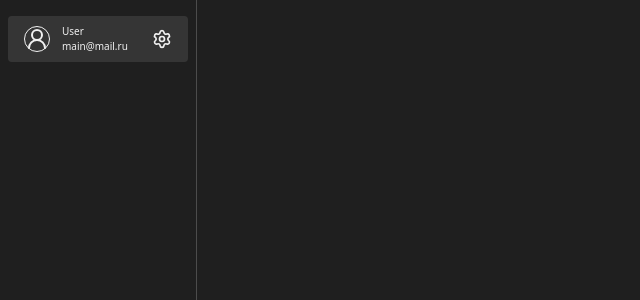
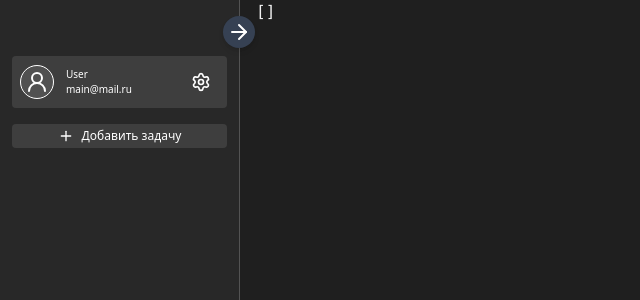
Before and after one commit to YangBang74/manager-task, a Vue app: page /task/1 in a window 1280 px wide. Before the commit this address had no page. Shown: the top 300 px of the page, without its empty margins (0-640 px from the left). Built offline with nearby package versions, Linux system fonts and the light colour scheme.

Commit message:
feat: implement task management functionality with add, remove, and toggle features

```diff
--- a/src/assets/main.css
+++ b/src/assets/main.css
@@ -4,3 +4,14 @@ body {
   background-color: #1f1f1f;
   color: #f1f1f1;
 }
+
+a,
+button {
+  cursor: pointer;
+}
+
+a,
+button,
+svg {
+  transition: 0.2s;
+}
--- a/src/components/VertcialNav.vue
+++ b/src/components/VertcialNav.vue
@@ -1,26 +1,143 @@
 <script setup lang="ts">
-import { Settings, UserRound } from 'lucide-vue-next'
+import { ArrowRight, Settings, UserRound, CheckCircle, Circle, Plus, X } from 'lucide-vue-next'
+import { ref, computed } from 'vue'
+import { useRouter } from 'vue-router'
+import { useTaskStore } from '@/stores/tasks'
+
+const router = useRouter()
+const store = useTaskStore()
+
+const menuIsActive = ref(true)
+const menuWidth = computed(() => (menuIsActive.value ? 'w-60' : 'w-19'))
+
+const showInput = ref(false)
+const newTaskTitle = ref('')
+
+function addTask() {
+  if (!newTaskTitle.value.trim()) return
+  store.addTask(newTaskTitle.value.trim())
+  newTaskTitle.value = ''
+  showInput.value = false
+}
+
+function goToTask(taskId: number) {
+  router.push(`/task/${taskId}`)
+}
 </script>
 
 <template>
-  <aside class="relative top-0 left-0 h-screen border-r border-white/20">
-    <div class="flex flex-col items-start space-y-2 py-4 px-2">
-      <div
-        class="flex items-center justify-between w-45 gap-3 bg-white/10 pl-4 pr-4 py-2 rounded-sm"
+  <aside
+    class="relative top-0 left-0 h-screen border-r border-white/20 transition-all duration-300 bg-white/4 text-white"
+    :class="menuWidth"
   >
-        <div class="flex gap-3 items-center">
-          <button type="button" class="border rounded-full">
+    <!-- Toggle button -->
+    <button
+      type="button"
+      class="bg-gray-700 p-1 rounded-full absolute -right-4 top-4 z-10 shadow-md"
+      @click="menuIsActive = !menuIsActive"
+    >
+      <ArrowRight
+        :class="menuIsActive ? 'rotate-0' : 'rotate-180'"
+        class="transition-transform duration-300"
+      />
+    </button>
+
+    <div class="flex flex-col items-start py-4 px-3 space-y-4 mt-10">
+      <!-- User block -->
+      <div class="flex items-center justify-between gap-3 w-full bg-white/10 px-2 py-2 rounded-sm">
+        <div class="flex gap-3 items-center w-full">
+          <button type="button" class="border rounded-full p-1 bg-white/10">
             <UserRound />
           </button>
-          <div class="flex flex-col gap-0 text-[0.625rem]">
+          <Transition name="fade">
+            <div v-if="menuIsActive" class="flex flex-col gap-0 text-[0.625rem]">
               <span>User</span>
               <span>main@mail.ru</span>
             </div>
+          </Transition>
         </div>
-        <button type="button">
+        <Transition name="fade">
+          <button type="button" class="hover:bg-white/20 p-2 rounded-xl" v-if="menuIsActive">
             <Settings :size="20" />
           </button>
+        </Transition>
+      </div>
+
+      <!-- Add task button -->
+      <button
+        type="button"
+        class="flex items-center gap-2 bg-white/10 text-xs hover:bg-white/20 px-2 py-1 rounded transition w-full justify-center"
+        @click="showInput = !showInput"
+      >
+        <Plus :size="16" />
+        <Transition name="fade">
+          <span v-if="menuIsActive" class="whitespace-nowrap">Добавить задачу</span>
+        </Transition>
+      </button>
+
+      <!-- Task input -->
+      <Transition name="fade">
+        <input
+          v-if="showInput && menuIsActive"
+          v-model="newTaskTitle"
+          @keyup.enter="addTask"
+          type="text"
+          class="w-full bg-white/10 px-2 py-1 rounded text-sm outline-none"
+          placeholder="Название задачи"
+        />
+      </Transition>
+
+      <!-- Task list -->
+      <div class="flex flex-col gap-2 w-full mt-2">
+        <div
+          v-for="task in store.tasks"
+          :key="task.id"
+          class="flex items-center bg-white/5 hover:bg-white/10 px-2 py-1 rounded text-xs transition group"
+          :class="!menuIsActive && 'justify-center'"
+        >
+          <!-- Done toggle -->
+          <button
+            @click="store.toggleTask(task.id)"
+            class="text-white hover:text-green-400 transition"
+          >
+            <component :is="task.done ? CheckCircle : Circle" :size="16" />
+          </button>
+
+          <!-- Task title (when menu open) -->
+          <Transition name="fade">
+            <span
+              v-if="menuIsActive"
+              @click="goToTask(task.id)"
+              class="ml-2 truncate flex-1 cursor-pointer hover:underline"
+              :class="{ 'line-through text-white/40': task.done }"
+            >
+              {{ task.title }}
+            </span>
+          </Transition>
+
+          <!-- Delete button -->
+          <Transition name="fade">
+            <button
+              v-if="menuIsActive"
+              @click="store.removeTask(task.id)"
+              class="ml-2 text-white/50 hover:text-red-500 transition"
+            >
+              <X :size="14" />
+            </button>
+          </Transition>
+        </div>
       </div>
     </div>
   </aside>
 </template>
+
+<style scoped>
+.fade-enter-active,
+.fade-leave-active {
+  transition: opacity 0.2s ease;
+}
+.fade-enter-from,
+.fade-leave-to {
+  opacity: 0;
+}
+</style>
--- a/src/router/index.ts
+++ b/src/router/index.ts
@@ -10,6 +10,11 @@ const router = createRouter({
       component: Home,
       meta: { layout: 'default' },
     },
+    {
+      path: '/task/:id',
+      name: 'task-detail',
+      component: () => import('@/views/TaskDetail.vue'), // или свой путь
+    },
   ],
 })
 
--- /dev/null
+++ b/src/stores/tasks.ts
@@ -0,0 +1,65 @@
+import { defineStore } from 'pinia'
+import { ref } from 'vue'
+
+export interface Task {
+  id: number
+  title: string
+  done: boolean
+}
+
+export const useTaskStore = defineStore('task', () => {
+  const tasks = ref<Task[]>([])
+
+  function addTask(title: string) {
+    const newTask: Task = {
+      id: Date.now(),
+      title,
+      done: false,
+    }
+    tasks.value.push(newTask)
+    saveToLocalStorage()
+  }
+
+  function removeTask(id: number) {
+    tasks.value = tasks.value.filter((task) => task.id !== id)
+    saveToLocalStorage()
+  }
+
+  function toggleTask(id: number) {
+    const task = tasks.value.find((t) => t.id === id)
+    if (task) {
+      task.done = !task.done
+      saveToLocalStorage()
+    }
+  }
+
+  function clearCompleted() {
+    tasks.value = tasks.value.filter((task) => !task.done)
+    saveToLocalStorage()
+  }
+
+  function saveToLocalStorage() {
+    localStorage.setItem('tasks', JSON.stringify(tasks.value))
+  }
+
+  function loadFromLocalStorage() {
+    const saved = localStorage.getItem('tasks')
+    if (saved) {
+      try {
+        tasks.value = JSON.parse(saved)
+      } catch (e) {
+        console.error('Ошибка при загрузке задач из localStorage:', e)
+      }
+    }
+  }
+
+  loadFromLocalStorage()
+
+  return {
+    tasks,
+    addTask,
+    removeTask,
+    toggleTask,
+    clearCompleted,
+  }
+})
--- /dev/null
+++ b/src/views/TaskDetail.vue
@@ -0,0 +1,9 @@
+<script setup lang="ts">
+import { useTaskStore } from '@/stores/tasks'
+
+const store = useTaskStore()
+</script>
+
+<template>
+  <pre>{{ store.tasks }}</pre>
+</template>
```
Lines whose indentation alone changed are shown as unchanged.
